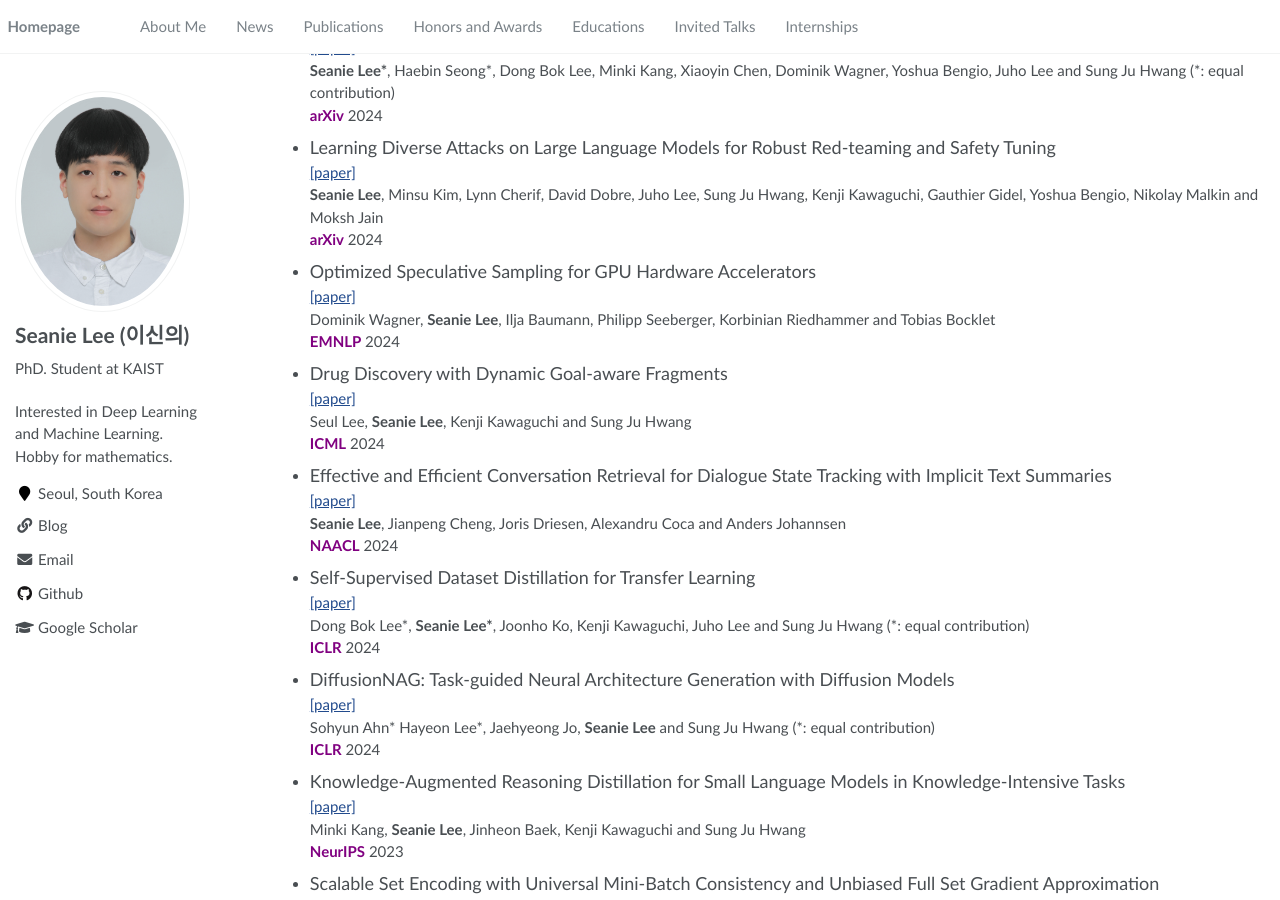
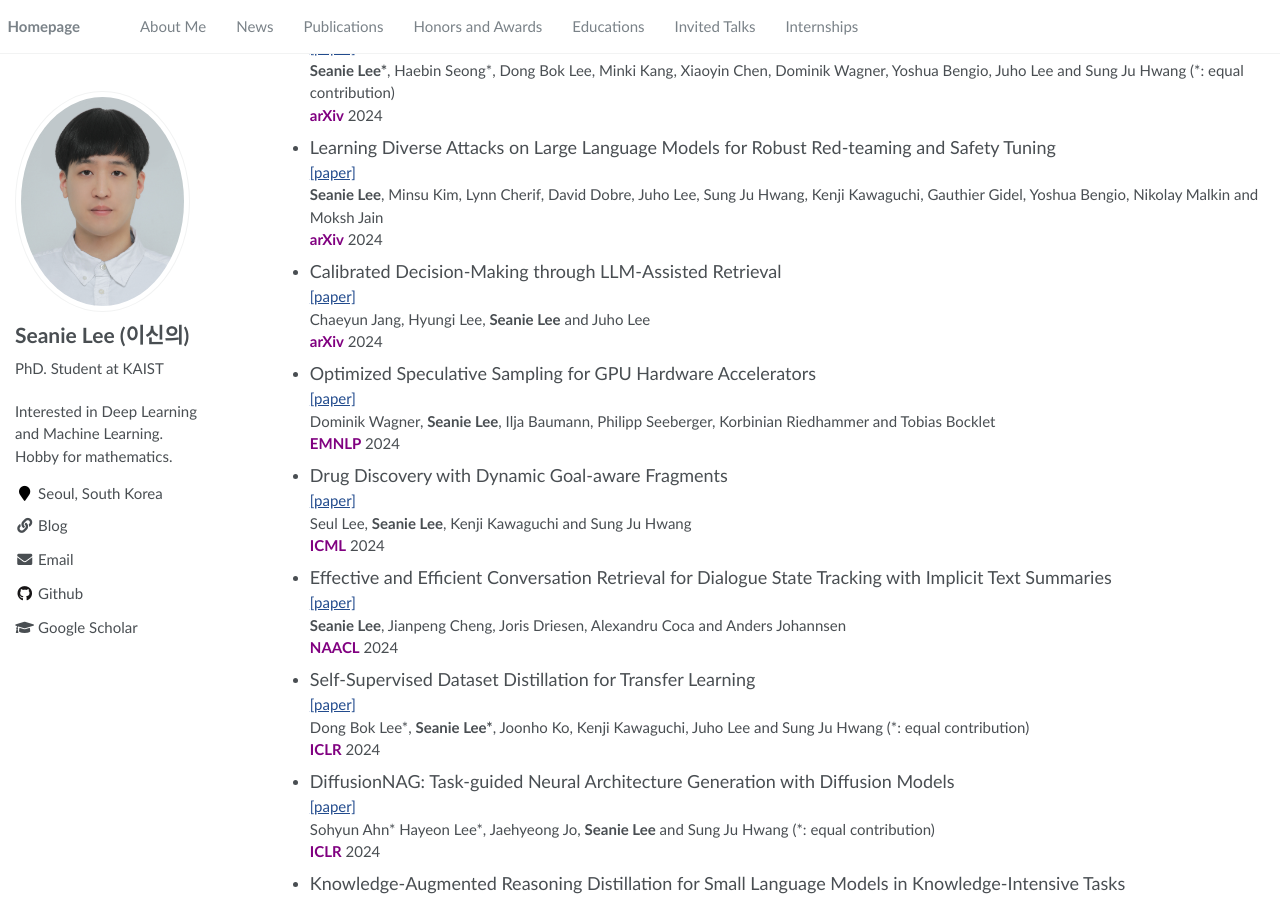
Before and after one commit to seanie12/seanie12.github.io, a Jekyll site: the page built from _pages/about.md, in a window 1280 px wide and 900 px high, scrolled down 668 px. Built offline with Jekyll 4.4.1, drawn with Linux system fonts in a browser that asks for light colours.

Commit message:
Update about.md

```diff
--- a/_pages/about.md
+++ b/_pages/about.md
@@ -47,6 +47,14 @@ During my PhD study, I interned at Mila in 2024, where I had the opportunity to
 - <font size="4">Learning Diverse Attacks on Large Language Models for Robust Red-teaming and Safety Tuning</font>
 [[paper]](https://arxiv.org/abs/2405.18540) \\
 **Seanie Lee**, Minsu Kim, Lynn Cherif, David Dobre, Juho Lee, Sung Ju Hwang, Kenji Kawaguchi, Gauthier Gidel, Yoshua Bengio, Nikolay Malkin and Moksh Jain  \\
+<span style="color:purple">**arXiv**</span> 2024
+
+
+
+
+- <font size="4">Calibrated Decision-Making through LLM-Assisted Retrieval</font>
+[[paper]](https://arxiv.org/abs/2411.08891) \\
+Chaeyun Jang, Hyungi Lee, **Seanie Lee** and Juho Lee \\
 <span style="color:purple">**arXiv**</span> 2024
 
 
```
